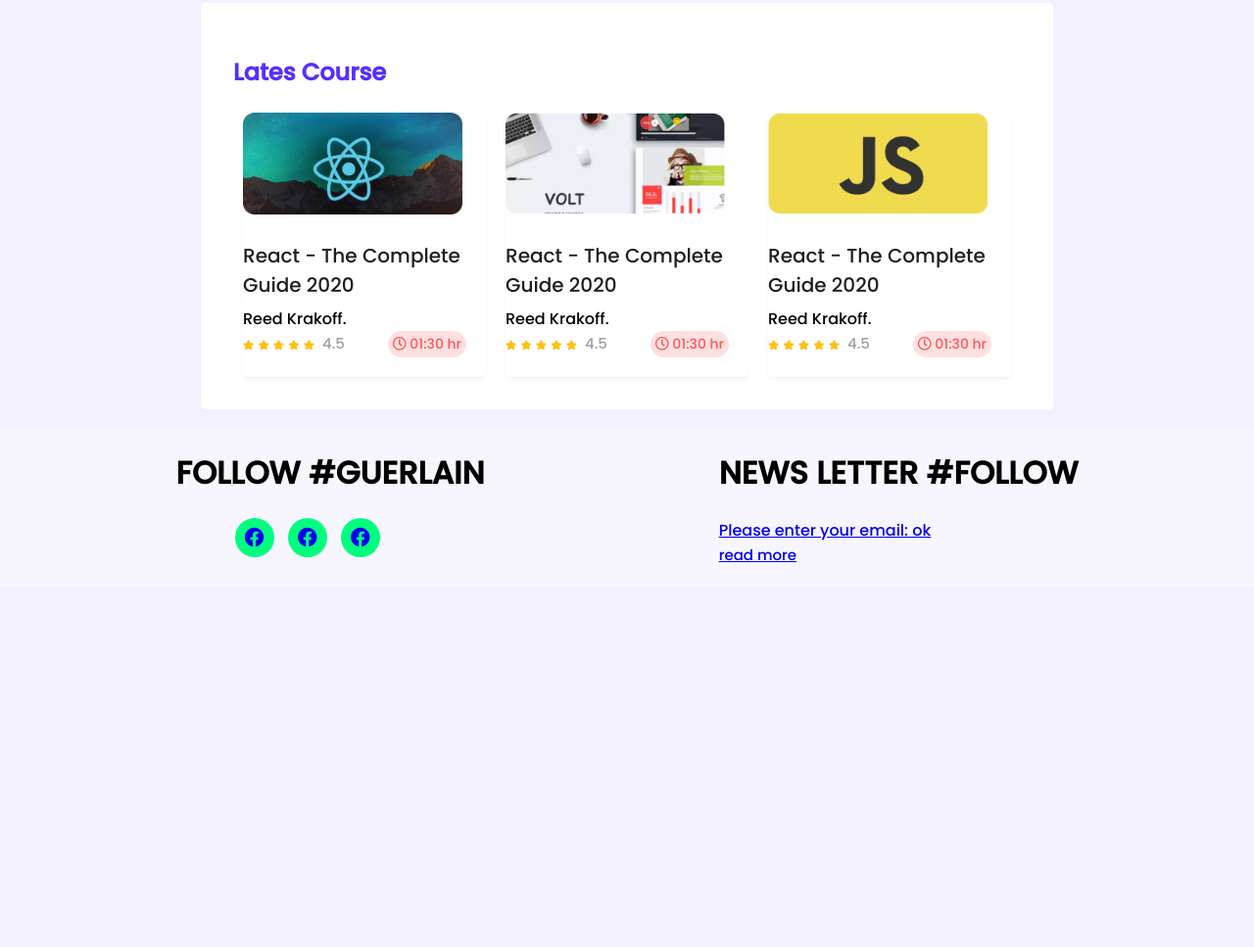
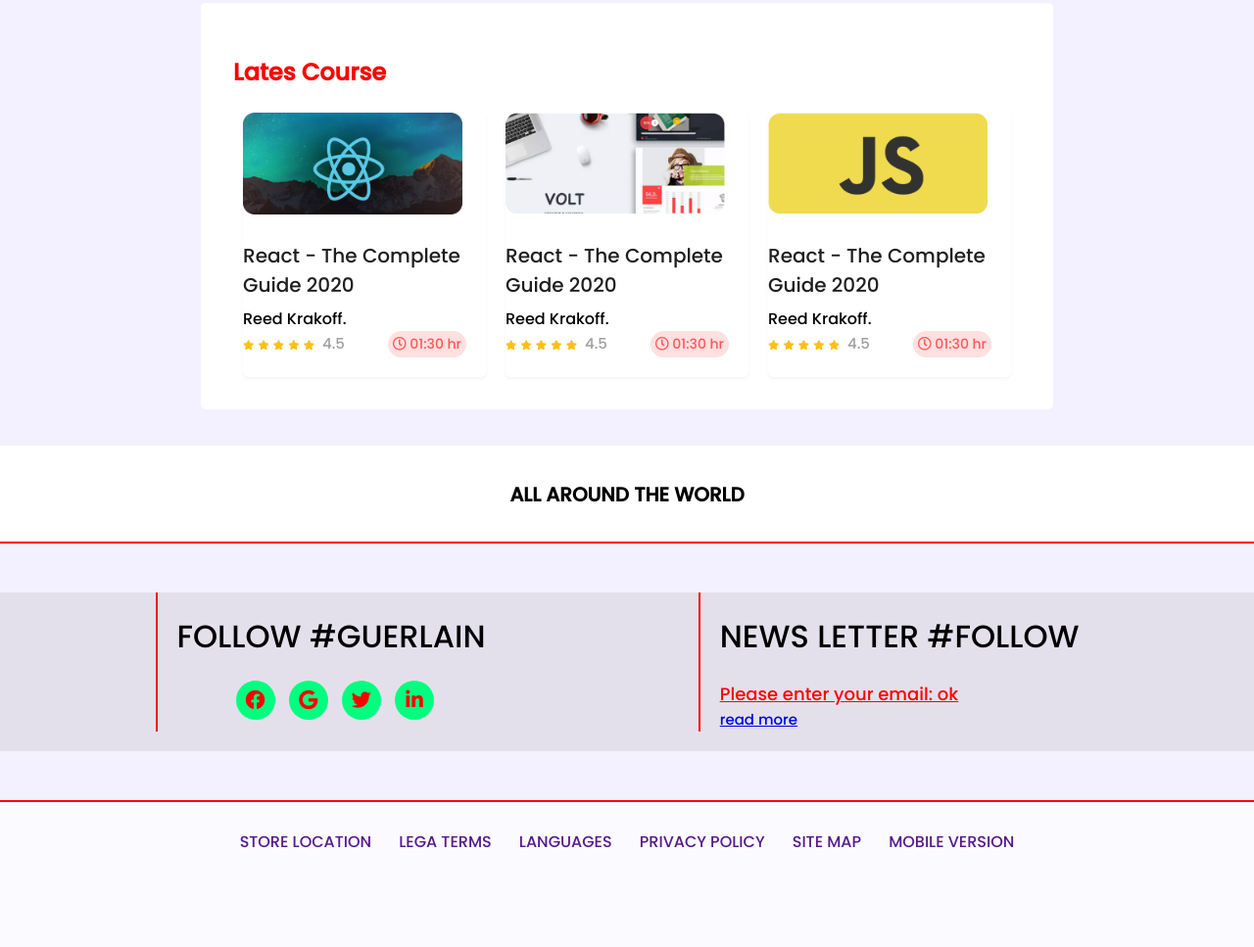
Before and after one commit to akashlil/akash-leader-loard, a plain HTML site: page index.html in a window 1280 px wide. Shown: the part 829-1796 px from the top of the page at 98% size. Before the commit the page ends 1428 px from the top, so only its background shows below. Drawn offline with Linux system fonts and the light colour scheme.

Commit message:
footer update color

```diff
--- a/css/style.css
+++ b/css/style.css
@@ -1,5 +1,8 @@
 @import url("https://fonts.googleapis.com/css2?family=Poppins:wght@500&display=swap");
 
+:root {
+  --background-color: red;
+}
 * {
   box-sizing: border-box;
 }
@@ -24,8 +27,10 @@ p {
 span {
   font-size: 15px;
 }
+
 .captallatter {
   text-transform: uppercase;
+  font-weight: 400;
 }
 .container {
   background-color: #ffffff;
@@ -36,8 +41,10 @@ span {
 }
 /* ........header-idea................................. */
 .header-idea {
-  background-color: #562eff;
+  background-color: var(--background-color);
   margin-bottom: 36px;
+  position: sticky;
+  top: 0;
 }
 .header-all-data {
   display: flex;
@@ -69,7 +76,7 @@ span {
 .player-header {
   margin-top: 0px;
   margin-bottom: 40px;
-  color: #562eff;
+  color: var(--background-color);
 }
 .players {
   display: grid;
@@ -120,14 +127,14 @@ span {
   color: #9f9f9f;
 }
 .single-blog-title span {
-  color: #562eff;
+  color: var(--background-color);
   font-size: 16px;
 }
 
 /*..........................Lates Course........................ */
 .lates-course-header {
   margin-bottom: 24px;
-  color: #562eff;
+  color: var(--background-color);
 }
 .all-lates-course {
   display: flex;
@@ -168,18 +175,31 @@ span {
   font-size: 14px;
 }
 /* .................footer............................................... */
+
+.footer-head {
+  border-bottom: 2px solid var(--background-color);
+  height: 100px;
+  text-align: center;
+  background-color: rgb(255, 255, 255);
+  line-height: 100px;
+  margin-bottom: 50px;
+}
+.footer-head > h2 {
+  font-weight: 700;
+  font-size: 20px;
+}
 .footer-all {
   display: flex;
   justify-content: space-around;
-  background-color: #ffffff57;
+  background-color: #8b868628;
   padding-bottom: 20px;
 }
 .fast-footer {
   margin-left: 60px;
+  border-left: 2px solid var(--background-color);
+  padding: 0px 20px;
 }
-.foot-new {
-  margin-right: 60px;
-}
+
 .foot-logo {
   margin-left: 50px;
 }
@@ -195,15 +215,52 @@ span {
   margin-left: 10px;
 }
 .foot-logo a:hover {
-  background-color: rgb(205, 210, 230);
+  background-color: rgb(194, 199, 216);
 }
+.fab {
+  color: var(--background-color);
+}
+.foot-new {
+  margin-right: 60px;
+  border-left: 2px solid var(--background-color);
+  padding: 0px 20px;
+}
+.footer-a a {
+  color: var(--background-color);
+  font-size: 18px;
+}
+
+.footer-last {
+  display: flex;
+  flex-wrap: wrap;
+  border-top: 2px solid var(--background-color);
+  height: 150px;
+  margin-top: 50px;
+  background-color: rgba(255, 255, 255, 0.699);
+  justify-content: center;
+}
+.footer-last ul {
+  padding: 0;
+}
+.footer-last li,
+.footer-last a {
+  text-decoration: none;
+  list-style: none;
+  display: inline-block;
+  padding: 6px;
+}
+
 /* media screen  */
 
 @media only screen and (max-width: 600px) {
   .container {
     width: 100%;
   }
-
+  .captallatter {
+    text-transform: uppercase;
+    font-weight: 400;
+    font-size: 20px;
+  }
   /* ...............top player.............. */
   .players {
     grid-template-columns: repeat(2, 1fr);
@@ -225,15 +282,19 @@ span {
   .single-course {
     margin-bottom: 20px;
   }
+  /* .........footer.............. */
   .footer-all {
-    margin-left: 30px;
+    /* margin-left: 30px; */
     flex-direction: column;
   }
   .fast-footer {
-    margin-left: 0px;
+    margin-left: 30px;
   }
   .foot-logo {
     margin-left: 0px;
+  }
+  .foot-new {
+    margin-left: 30px;
   }
   .foot-new {
     margin-right: 0px;
--- a/index.html
+++ b/index.html
@@ -198,25 +198,48 @@
         </section>
     </main>
     <footer>
+        <div class="footer-head">
+            <h2 class="captallatter">all around the world</h2>
+        </div>
+
         <div class="footer-all">
             <div class="fast-footer">
                 <h1 class="captallatter">FOLLOW #GUERLAIN</h1>
                 <div class="foot-logo">
                     <a href="http://" target="_blank" rel="noopener noreferrer"><i class="fab fa-facebook"></i></a>
-                    <a href="http://" target="_blank" rel="noopener noreferrer"><i class="fab fa-facebook"></i></a>
-                    <a href="http://" target="_blank" rel="noopener noreferrer"><i class="fab fa-facebook"></i></a>
+                    <a href="http://" target="_blank" rel="noopener noreferrer"><i class="fab fa-google"></i></a>
+                    <a href="http://" target="_blank" rel="noopener noreferrer"><i class="fab fa-twitter"></i></a>
+                    <a href="http://" target="_blank" rel="noopener noreferrer"><i class="fab fa-linkedin-in"></i></a>
                 </div>
             </div>
 
             <div class="foot-new">
                 <h1 class="captallatter">news letter #FOLLOW</h1>
-                <p><a href="http://" target="_blank" rel="noopener noreferrer"> Please enter your email: ok</a></p>
+                <p class="footer-a"><a href="http://" target="_blank" rel="noopener noreferrer"> Please enter your
+                        email: ok</a></p>
                 <span><a href="#">
                         read more
                     </a></span>
             </div>
 
         </div>
+
+        <div class="footer-last">
+            <ul>
+                <li><a href="" class="
+                        captallatter">Store location</a></li>
+                <li><a href="" class="
+                        captallatter">lega terms</a></li>
+                <li><a href="" class="
+                        captallatter">languages</a></li>
+                <li><a href="" class="
+                        captallatter">privacy policy</a></li>
+                <li><a href="" class="
+                        captallatter">site map</a></li>
+                <li><a href="" class="
+                        captallatter">mobile version</a></li>
+            </ul>
+        </div>
     </footer>
 </body>
 
```
